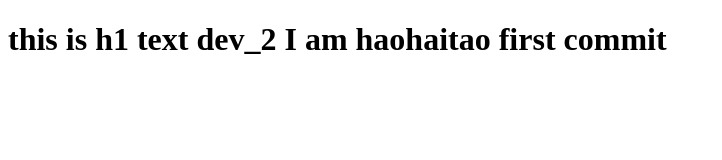
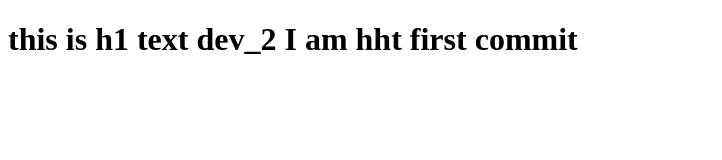
Before and after one commit to hhtmmtchina/test_run, a plain HTML site: page com.hyde/index.html in a window 1280 px wide. Shown: the whole page, without its empty margins (0-722 px from the left). Drawn offline with Linux system fonts and the light colour scheme.

Commit message:
test hht

```diff
--- a/com.hyde/index.html
+++ b/com.hyde/index.html
@@ -5,6 +5,6 @@
     <title>Title</title>
 </head>
 <body>
-<h1>this is h1 text dev_2  I am haohaitao first commit</h1>
+<h1>this is h1 text dev_2  I am hht first commit</h1>
 </body>
 </html>
```
